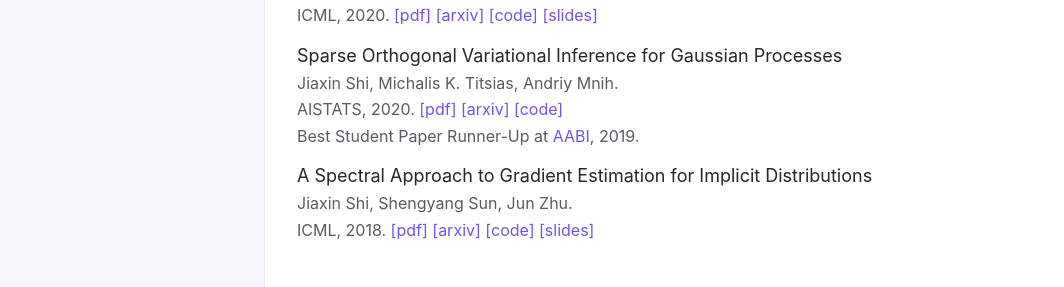
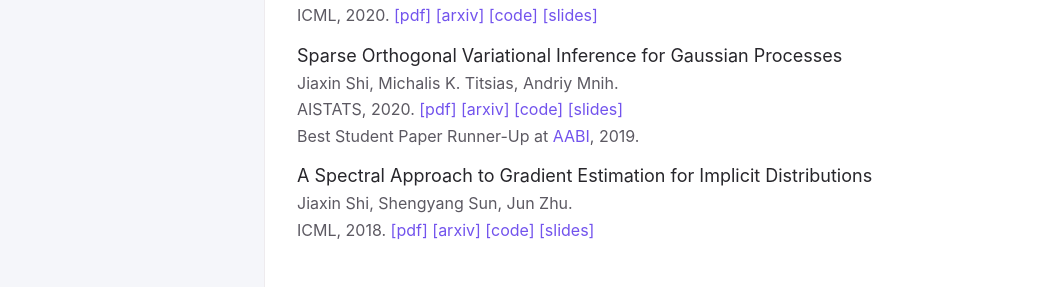
Before and after one commit to thjashin/thjashin.github.io, a Jekyll site: the page built from index.md, in a window 1280 px wide. Shown: the part 749-1036 px from the top of the page, without its empty margins (91-1155 px from the left). Built offline with Jekyll 4.4.1, drawn with Linux system fonts in a browser that asks for light colours.

Commit message:
add slides

```diff
--- a/index.md
+++ b/index.md
@@ -63,6 +63,7 @@ AISTATS, 2020.
 [[pdf]](https://arxiv.org/pdf/1910.10596)
 [[arxiv]](https://arxiv.org/abs/1910.10596)
 [[code]](https://github.com/thjashin/solvegp)
+[[slides]](http://ml.cs.tsinghua.edu.cn/~jiaxin/talks/solvegp-aistats.pdf)
 {: .mb-1}
 Best Student Paper Runner-Up at [AABI](http://approximateinference.org/), 2019.
 
```
